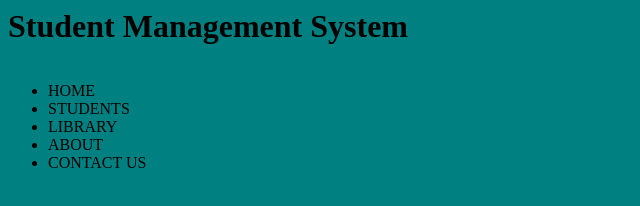
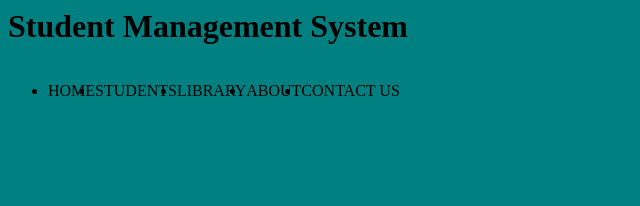
Before and after one commit to devendrabudha1/Test, a plain HTML site: page index.html in a window 1280 px wide. Shown: the whole page, without its empty margins (0-640 px from the left). Drawn offline with Linux system fonts and the light colour scheme.

Commit message:
Update index.html

```diff
--- a/index.html
+++ b/index.html
@@ -12,7 +12,10 @@
       }
       .menu ul{
         float:left;
-        position:centre;
+      }
+      .menu ul li{
+        float:left;
+
       }
     </style>
   </head>
```
